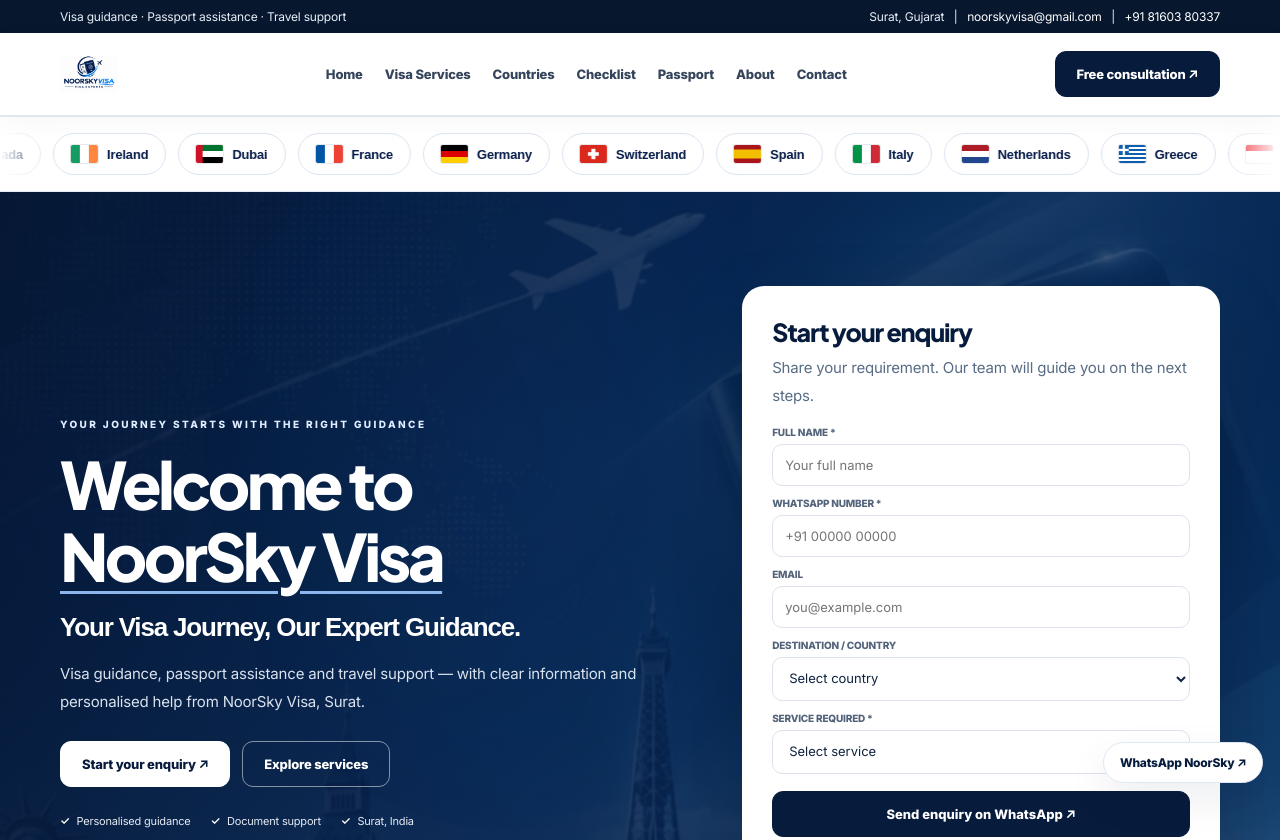
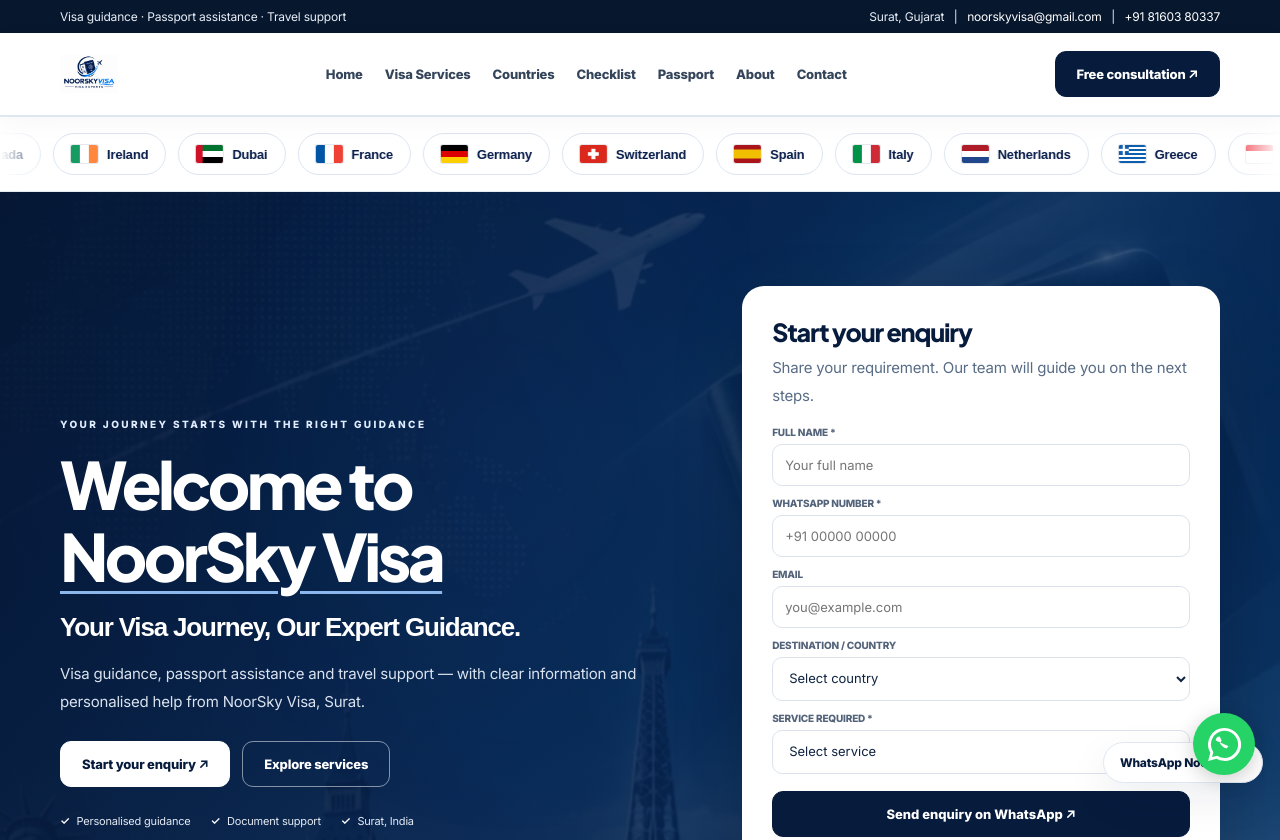
Before and after one commit to ansarisanovar7778/noorskyvisawebsite, a plain HTML site: page index.html in a window 1280 px wide. Shown: the top 840 px of the page. Drawn offline with Linux system fonts and the light colour scheme.

Commit message:
Update index.html

```diff
--- a/index.html
+++ b/index.html
@@ -194,4 +194,43 @@ if('IntersectionObserver' in window){
  document.querySelectorAll('.section .head,.service,.destination,.passport,.whyItem,.step,.faq details,.cta').forEach(el=>{el.classList.add('reveal');observer.observe(el)});
 }else{document.querySelectorAll('.reveal').forEach(el=>el.classList.add('visible'))}
 </script>
+
+<style>
+.whatsapp-float {
+  position: fixed;
+  bottom: 25px;
+  right: 25px;
+  z-index: 9999;
+  width: 62px;
+  height: 62px;
+  background: #25D366;
+  border-radius: 50%;
+  display: flex;
+  align-items: center;
+  justify-content: center;
+  box-shadow: 0 5px 20px #0003;
+  transition: transform 0.3s;
+}
+
+.whatsapp-float:hover {
+  transform: scale(1.1);
+}
+
+.whatsapp-float svg {
+  width: 35px;
+  height: 35px;
+  fill: white;
+}
+</style>
+
+<a href="https://wa.me/918160380337?text=Hello%20NoorSky%20Visa%2C%20I%20need%20visa%20assistance."
+   class="whatsapp-float"
+   target="_blank"
+   rel="noopener noreferrer"
+   aria-label="Chat on WhatsApp">
+  <svg viewBox="0 0 32 32" aria-hidden="true">
+    <path d="M16 1A15 15 0 0 0 3 23.5L1 31l7.7-2A15 15 0 1 0 16 1zm0 27.3a12.3 12.3 0 0 1-6.3-1.7l-.5-.3-4.6 1.2 1.2-4.5-.3-.5A12.4 12.4 0 1 1 16 28.3zm6.8-9.3c-.4-.2-2.3-1.1-2.7-1.2-.4-.1-.6-.2-.9.2-.3.4-1 1.2-1.2 1.4-.2.2-.5.3-.9.1-.4-.2-1.6-.6-3-1.9-1.1-1-1.9-2.2-2.1-2.6-.2-.4 0-.6.2-.8l.6-.7.4-.6c.1-.2 0-.5 0-.7l-1.2-2.8c-.3-.7-.6-.6-.9-.6h-.8c-.3 0-.7.1-1 .5s-1.3 1.3-1.3 3.1 1.4 3.6c2.7 4.6 6.7 6.4 2.4 1 3.3 1.1 4.5.9.7-.1 2.3-.9 2.6-1.9.3-1 .3-1.8.2-2-.1-.2-.4-.3-.8-.5z"/>
+  </svg>
+</a>
+
 </body></html>
```
